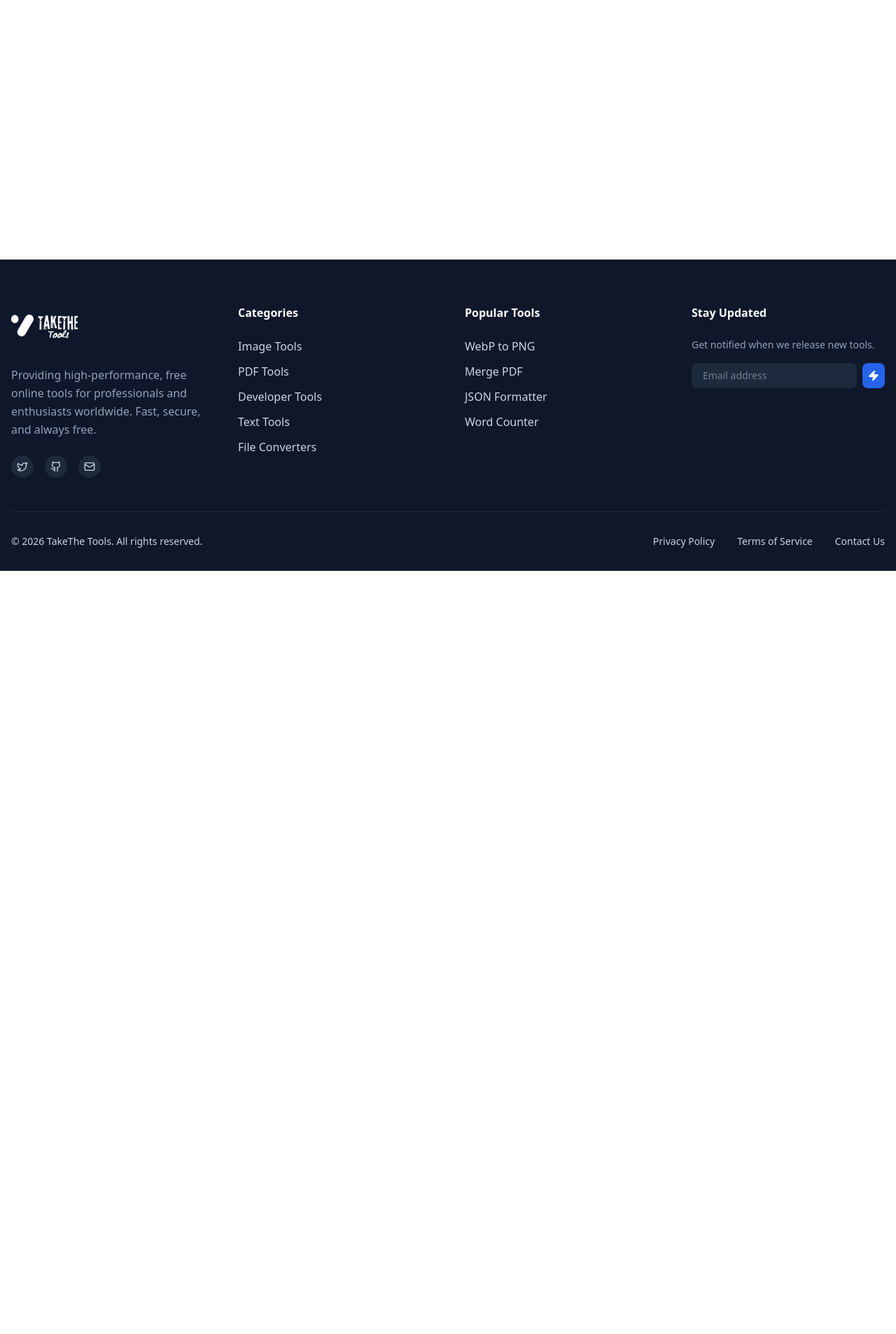
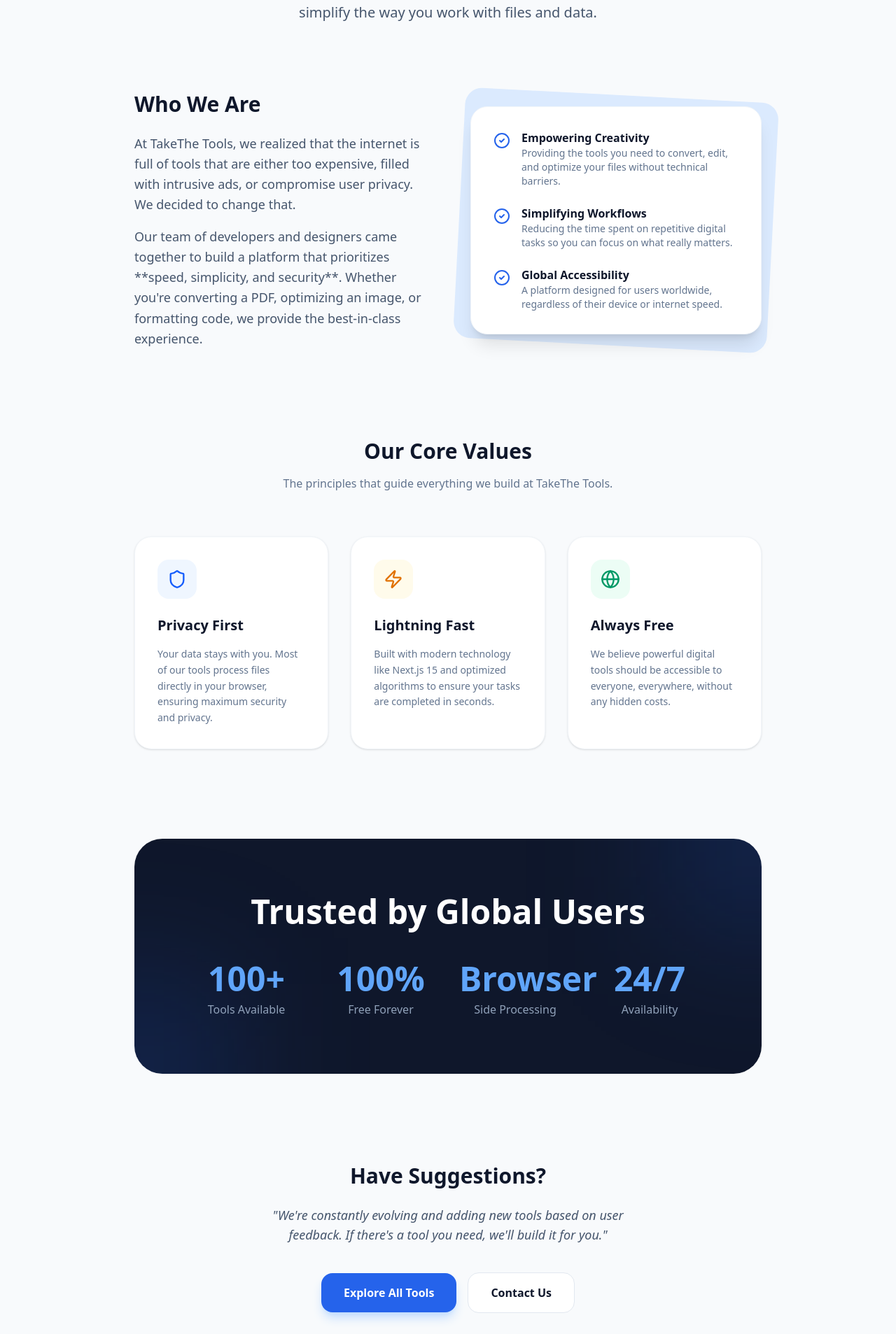
Before and after one commit to takethetools/TakeTheTools, a Next.js app: page /about in a window 1280 px wide. Before the commit this address had no page. Shown: the part 613-2520 px from the top of the page at 70% size. Before the commit the page ends 1429 px from the top, so only its background shows below. Built offline with nearby package versions, Linux system fonts and the light colour scheme.

Commit message:
about us

```diff
--- /dev/null
+++ b/src/app/about/page.tsx
@@ -0,0 +1,179 @@
+import { Shield, Zap, Globe, Heart, Rocket, Target, Users, CheckCircle2 } from "lucide-react";
+import { Metadata } from "next";
+
+export const metadata: Metadata = {
+  title: "About Us - TakeThe Tools | Our Mission & Story",
+  description: "Learn about TakeThe Tools, our mission to provide free, high-performance online tools, and our commitment to user privacy and security.",
+  keywords: "about takethe tools, our mission, online tools platform, privacy first tools",
+  openGraph: {
+    title: "About Us - TakeThe Tools",
+    description: "Discover the story behind TakeThe Tools and our mission to simplify digital tasks for everyone.",
+    type: "website",
+    url: "https://takethetools.com/about",
+  },
+  alternates: {
+    canonical: "https://takethetools.com/about",
+  },
+};
+
+export default function AboutPage() {
+  const values = [
+    {
+      icon: Shield,
+      title: "Privacy First",
+      description: "Your data stays with you. Most of our tools process files directly in your browser, ensuring maximum security and privacy.",
+      color: "text-blue-600",
+      bg: "bg-blue-50",
+    },
+    {
+      icon: Zap,
+      title: "Lightning Fast",
+      description: "Built with modern technology like Next.js 15 and optimized algorithms to ensure your tasks are completed in seconds.",
+      color: "text-amber-600",
+      bg: "bg-amber-50",
+    },
+    {
+      icon: Globe,
+      title: "Always Free",
+      description: "We believe powerful digital tools should be accessible to everyone, everywhere, without any hidden costs.",
+      color: "text-emerald-600",
+      bg: "bg-emerald-50",
+    },
+  ];
+
+  const missions = [
+    {
+      title: "Empowering Creativity",
+      description: "Providing the tools you need to convert, edit, and optimize your files without technical barriers.",
+    },
+    {
+      title: "Simplifying Workflows",
+      description: "Reducing the time spent on repetitive digital tasks so you can focus on what really matters.",
+    },
+    {
+      title: "Global Accessibility",
+      description: "A platform designed for users worldwide, regardless of their device or internet speed.",
+    },
+  ];
+
+  return (
+    <div className="pt-32 pb-20">
+      <div className="container mx-auto px-4">
+        <div className="max-w-4xl mx-auto">
+
+          {/* Hero Section */}
+          <div className="text-center mb-24">
+            <div className="inline-flex items-center gap-2 px-4 py-2 bg-primary-50 rounded-full text-primary-600 font-medium text-sm mb-6 border border-primary-100">
+              <Rocket className="w-4 h-4 fill-current" />
+              <span>Our Story & Mission</span>
+            </div>
+            <h1 className="text-4xl md:text-7xl font-display font-bold text-slate-900 mb-8 tracking-tight">
+              Making Digital Tasks <span className="text-primary-600">Effortless</span>
+            </h1>
+            <p className="text-xl text-slate-600 leading-relaxed max-w-2xl mx-auto">
+              Welcome to TakeThe Tools, your all-in-one destination for high-performance, free, and secure online tools. We're on a mission to simplify the way you work with files and data.
+            </p>
+          </div>
+
+          {/* Our Story / Mission */}
+          <div className="grid grid-cols-1 md:grid-cols-2 gap-16 mb-32 items-center">
+            <div>
+              <h2 className="text-3xl font-bold text-slate-900 mb-6">Who We Are</h2>
+              <div className="space-y-4 text-slate-600 text-lg leading-relaxed">
+                <p>
+                  At TakeThe Tools, we realized that the internet is full of tools that are either too expensive, filled with intrusive ads, or compromise user privacy. We decided to change that.
+                </p>
+                <p>
+                  Our team of developers and designers came together to build a platform that prioritizes **speed, simplicity, and security**. Whether you're converting a PDF, optimizing an image, or formatting code, we provide the best-in-class experience.
+                </p>
+              </div>
+            </div>
+            <div className="relative">
+              <div className="absolute -inset-4 bg-primary-100 rounded-3xl -z-10 transform rotate-3"></div>
+              <div className="bg-white p-8 rounded-3xl border border-slate-100 shadow-xl">
+                <div className="space-y-6">
+                  {missions.map((m, i) => (
+                    <div key={i} className="flex gap-4">
+                      <div className="shrink-0 mt-1">
+                        <CheckCircle2 className="w-6 h-6 text-primary-600" />
+                      </div>
+                      <div>
+                        <h4 className="font-bold text-slate-900">{m.title}</h4>
+                        <p className="text-slate-500 text-sm">{m.description}</p>
+                      </div>
+                    </div>
+                  ))}
+                </div>
+              </div>
+            </div>
+          </div>
+
+          {/* Core Values */}
+          <div className="mb-32">
+            <div className="text-center mb-16">
+              <h2 className="text-3xl font-bold text-slate-900 mb-4">Our Core Values</h2>
+              <p className="text-slate-500 max-w-xl mx-auto">The principles that guide everything we build at TakeThe Tools.</p>
+            </div>
+            <div className="grid grid-cols-1 md:grid-cols-3 gap-8">
+              {values.map((v, i) => (
+                <div key={i} className="p-8 bg-white rounded-3xl border border-slate-100 shadow-sm hover:shadow-xl transition-all duration-300">
+                  <div className={`w-14 h-14 ${v.bg} ${v.color} rounded-2xl flex items-center justify-center mb-6`}>
+                    <v.icon className="w-7 h-7" />
+                  </div>
+                  <h3 className="text-xl font-bold text-slate-900 mb-4">{v.title}</h3>
+                  <p className="text-slate-500 leading-relaxed text-sm">
+                    {v.description}
+                  </p>
+                </div>
+              ))}
+            </div>
+          </div>
+
+          {/* Stats / Trust */}
+          <div className="bg-slate-900 rounded-[40px] p-12 md:p-20 text-center text-white mb-32 relative overflow-hidden">
+            <div className="absolute top-0 right-0 w-64 h-64 bg-primary-600/20 blur-[100px] -mr-32 -mt-32"></div>
+            <div className="absolute bottom-0 left-0 w-64 h-64 bg-primary-600/20 blur-[100px] -ml-32 -mb-32"></div>
+
+            <h2 className="text-3xl md:text-5xl font-bold mb-12 relative z-10">Trusted by Global Users</h2>
+
+            <div className="grid grid-cols-2 lg:grid-cols-4 gap-8 relative z-10">
+              <div>
+                <p className="text-4xl md:text-5xl font-bold text-primary-400 mb-2">100+</p>
+                <p className="text-slate-400 font-medium">Tools Available</p>
+              </div>
+              <div>
+                <p className="text-4xl md:text-5xl font-bold text-primary-400 mb-2">100%</p>
+                <p className="text-slate-400 font-medium">Free Forever</p>
+              </div>
+              <div>
+                <p className="text-4xl md:text-5xl font-bold text-primary-400 mb-2">Browser</p>
+                <p className="text-slate-400 font-medium">Side Processing</p>
+              </div>
+              <div>
+                <p className="text-4xl md:text-5xl font-bold text-primary-400 mb-2">24/7</p>
+                <p className="text-slate-400 font-medium">Availability</p>
+              </div>
+            </div>
+          </div>
+
+          {/* Call to Action */}
+          <div className="text-center">
+            <h2 className="text-3xl font-bold text-slate-900 mb-6">Have Suggestions?</h2>
+            <p className="text-slate-600 mb-10 max-w-xl mx-auto italic text-lg">
+              "We're constantly evolving and adding new tools based on user feedback. If there's a tool you need, we'll build it for you."
+            </p>
+            <div className="flex flex-col sm:flex-row items-center justify-center gap-4">
+              <a href="/tools" className="w-full sm:w-auto px-8 py-4 bg-primary-600 text-white rounded-2xl font-bold hover:bg-primary-700 transition-all shadow-lg shadow-primary-200">
+                Explore All Tools
+              </a>
+              <a href="/contact" className="w-full sm:w-auto px-8 py-4 bg-white text-slate-900 border border-slate-200 rounded-2xl font-bold hover:bg-slate-50 transition-all">
+                Contact Us
+              </a>
+            </div>
+          </div>
+
+        </div>
+      </div>
+    </div>
+  );
+}
--- a/src/components/layout/Footer.tsx
+++ b/src/components/layout/Footer.tsx
@@ -86,6 +86,7 @@ export default function Footer() {
         <div className="pt-8 border-t border-slate-800 flex flex-col md:flex-row justify-between items-center gap-4 text-sm">
           <p>© {currentYear} TakeThe Tools. All rights reserved.</p>
           <div className="flex gap-8">
+            <Link href="/about" className="hover:text-white transition-colors">About Us</Link>
             <Link href="/privacy" className="hover:text-white transition-colors">Privacy Policy</Link>
             <Link href="/terms" className="hover:text-white transition-colors">Terms of Service</Link>
             <Link href="/contact" className="hover:text-white transition-colors">Contact Us</Link>
--- a/src/components/layout/Header.tsx
+++ b/src/components/layout/Header.tsx
@@ -19,9 +19,8 @@ export default function Header() {
 
   return (
     <header
-      className={`fixed top-0 left-0 right-0 z-50 transition-all duration-300 ${
-        isScrolled ? "bg-white/80 backdrop-blur-lg shadow-sm py-3" : "bg-transparent py-5"
-      }`}
+      className={`fixed top-0 left-0 right-0 z-50 transition-all duration-300 ${isScrolled ? "bg-white/80 backdrop-blur-lg shadow-sm py-3" : "bg-transparent py-5"
+        }`}
     >
       <div className="container mx-auto px-4 flex items-center justify-between">
         <Link href="/" className="flex items-center gap-2 group">
@@ -35,6 +34,7 @@ export default function Header() {
         {/* Desktop Navigation */}
         <nav className="hidden md:flex items-center gap-8">
           <Link href="/categories" className="text-slate-600 hover:text-primary-600 font-medium transition-colors">Categories</Link>
+          <Link href="/about" className="text-slate-600 hover:text-primary-600 font-medium transition-colors">About Us</Link>
           <Link href="/blog" className="text-slate-600 hover:text-primary-600 font-medium transition-colors">Blog</Link>
           <div className="relative group">
             <div className="flex items-center bg-slate-100 rounded-full px-4 py-2 w-64 border border-transparent focus-within:border-primary-400 focus-within:bg-white transition-all shadow-inner">
@@ -68,6 +68,7 @@ export default function Header() {
           >
             <div className="container mx-auto px-4 py-6 flex flex-col gap-4">
               <Link href="/categories" onClick={() => setIsMobileMenuOpen(false)} className="text-lg font-medium">Categories</Link>
+              <Link href="/about" onClick={() => setIsMobileMenuOpen(false)} className="text-lg font-medium">About Us</Link>
               <Link href="/blog" onClick={() => setIsMobileMenuOpen(false)} className="text-lg font-medium">Blog</Link>
               <div className="flex items-center bg-slate-100 rounded-xl px-4 py-3 border border-slate-200">
                 <Search className="w-5 h-5 text-slate-400 mr-2" />
```
